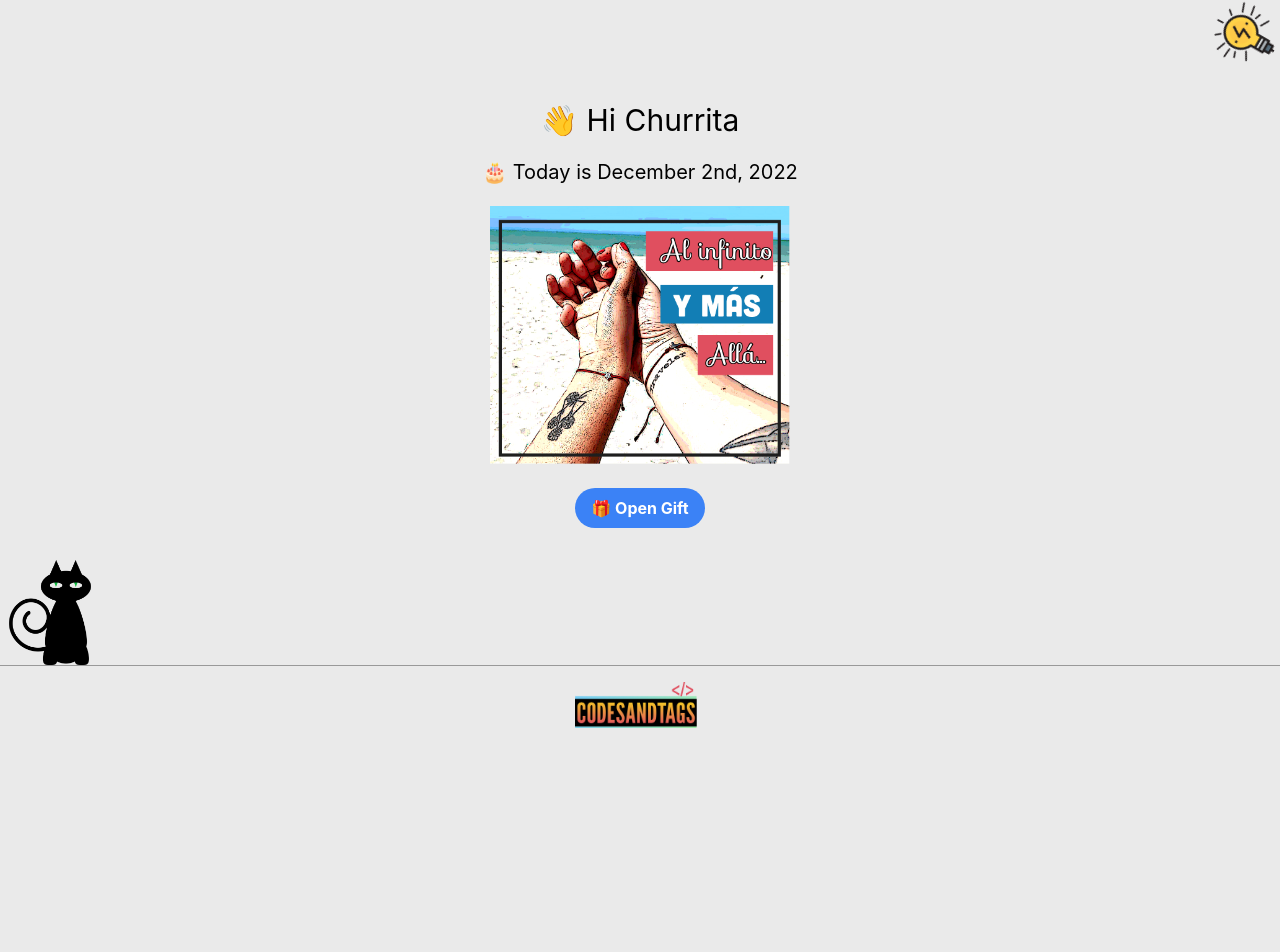
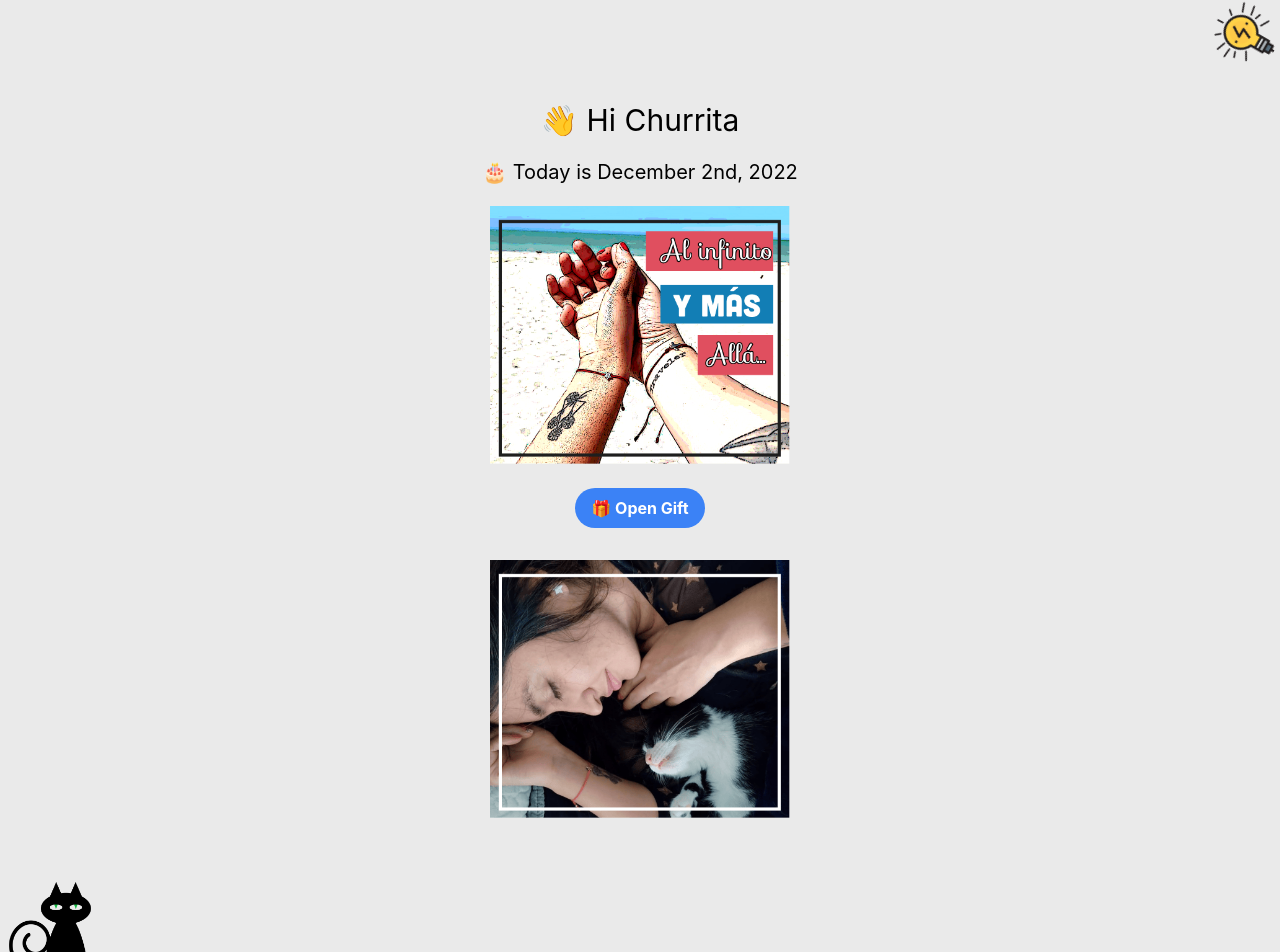
Before and after one commit to codesandtags/codesandtags.github.io, a Next.js app: page /churrita in a window 1280 px wide. Shown: the top 952 px of the page. Before the commit the page ends 800 px from the top, so only its background shows below. Built offline with nearby package versions, Linux system fonts and the light colour scheme.

Commit message:
feat: added nala image

```diff
--- a/pages/churrita/index.tsx
+++ b/pages/churrita/index.tsx
@@ -175,7 +175,8 @@ export default function Home() {
                      <br />
                      Nos daremos un fuerte abrazo y nos iremos a viajar ✈️,
                      <br />
-                     ya sea por 🇨🇦 Toronto, Montreal, 🇨🇴 Colombia, o el 🌎 mundo entero,
+                     ya sea por 🇨🇦 Toronto, Montreal, 🇨🇴 Colombia, o el 🌎 mundo
+                     entero,
                      <br />
                      No importa donde sea el destino, se que vamos a llegar a
                      tiempo.
@@ -185,10 +186,19 @@ export default function Home() {
                      <br />
                      Así que espero ❤️ Churrita que hoy estemos felices,
                      <br />
-                     Porque hoy 🥂 brindo por este día y el día en que naciste....
+                     Porque hoy 🥂 brindo por este día y el día en que
+                     naciste....
                   </p>
                </div>
             ) : null}
+
+            <Image
+              className="my-8"
+               src="/images/churrita-nala.png"
+               width={300}
+               height={300}
+               alt="Al infinito y mas alla"
+            />
          </div>
       </div>
    );
```
Also changed, not shown: public/images/churrita-nala.png (added).
